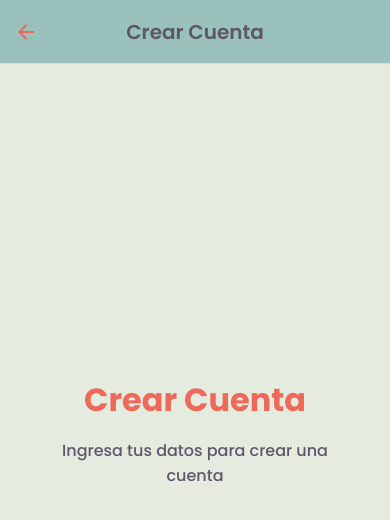
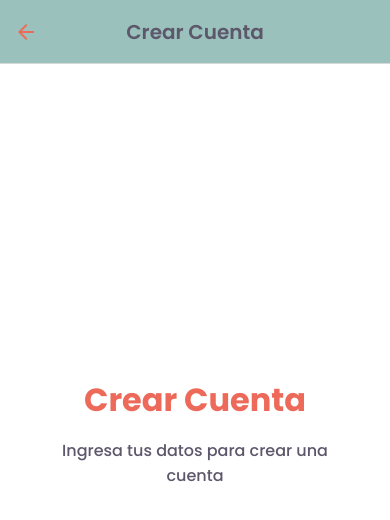
Before and after one commit to victoralvarado/proyectoDAMA, a React Native app: screen /ScreenCrearCuenta in a window 390 px wide. Shown: the top 520 px of the page. Built offline with nearby package versions, Linux system fonts and the light colour scheme.

Commit message:
Update ScreenCrearCuenta.js

```diff
--- a/screens/ScreenCrearCuenta.js
+++ b/screens/ScreenCrearCuenta.js
@@ -31,10 +31,10 @@ const styles = StyleSheet.create({
         justifyContent: 'center',
         flexDirection: 'column',
         paddingTop: StatusBar.currentHeight,
-        backgroundColor: "#E6EBE0"
+        backgroundColor: "#FFF"
     },
     scrollView: {
-        backgroundColor: '#E6EBE0',
+        backgroundColor: '#FFF',
         marginHorizontal: 5,
     },
     text: {
```
